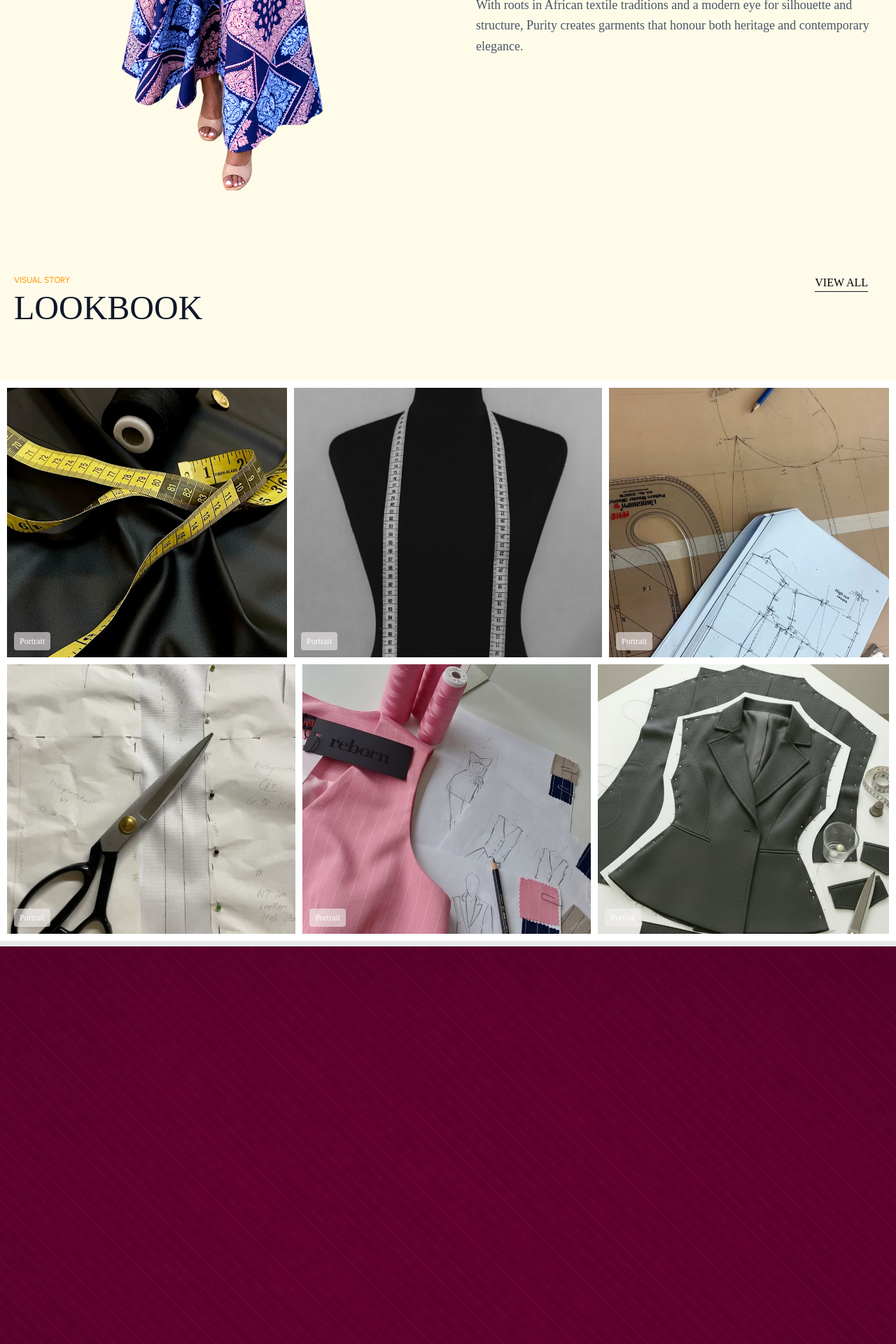
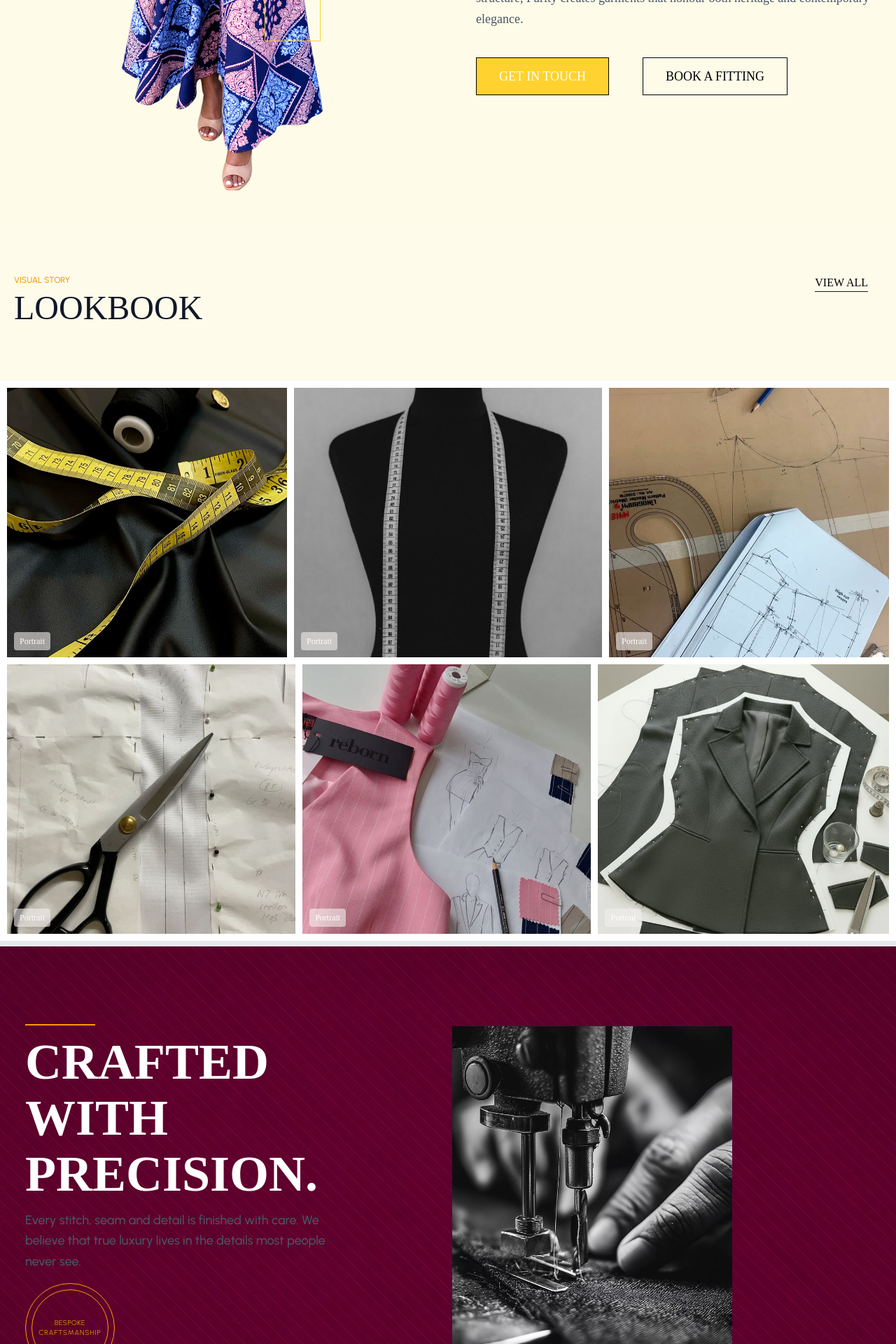
Before and after one commit to PromiseMachio/purity_GT_website, a React app in the folder frontend/: page / in a window 1280 px wide. Shown: the part 2060-3980 px from the top of the page at 70% size. Built offline with nearby package versions, Linux system fonts and the light colour scheme; the HTML template or start-up script is replaced by a standard one; a web font is replaced by a local one.

Commit message:
Finishing frontpage

```diff
--- a/frontend/src/contents/home/Aboutme.jsx
+++ b/frontend/src/contents/home/Aboutme.jsx
@@ -1,17 +1,21 @@
 import React from 'react'
 import { ABOUTME } from '../../data/constants'
 import { Quote } from 'lucide-react'
+import { useNavigate } from 'react-router-dom'
 
 const Aboutme = () => {
+    const navigate = useNavigate()
     return (
         <section className='relative min-h-[90vh] overflow-hidden bg-yellow-50 flex items-center'>
             <div className='max-w-7xl z-10 w-full px-4 sm:px-6 lg:px-8 py-10 mx-auto'>
                 <div className='grid grid-cols-1 lg:grid-cols-2 gap-12 lg:gap-20 items-center'>
 
                     {/* Left Side: Image Container */}
-                    <div className='w-auto max-w-md mx-auto lg:max-w-none'>
+                    <div className='relative w-auto max-w-md mx-auto lg:max-w-none'>
+                        <div className='absolute top-1/4 left-1/4 border border-amber-300 w-20 h-20' />
+                        <div className='absolute bottom-1/4 right-1/4 border border-amber-300 w-20 h-20' />
                         <img
-                            className='w-auto h-auto max-h-[900px] object-cover'
+                            className='w-auto h-auto max-h-[900px] object-cover transition-transform duration-700 hover:scale-110'
                             src={ABOUTME.image2}
                             alt="about-image"
                         />
@@ -37,7 +41,17 @@ const Aboutme = () => {
                             <p>{ABOUTME.paragraph[1]}</p>
                         </div>
 
-                        <div className=''>
+                        <div className='flex flex-col lg:flex-row w-full items-center gap-12 mt-10 '>
+                            <button
+                            onClick={()=>navigate('/services')}
+                            className='w-full lg:w-auto uppercase text-lg px-8 py-3 border border-black text-white bg-amber-300 transition-all duration-300 hover:text-black hover:bg-amber-500 hover:border-white '>
+                                Get In Touch
+                            </button>
+                            <button
+                            onClick={()=>navigate('/booking')}
+                            className='w-full lg:w-auto uppercase text-lg bg-transparent px-8 py-3 text-black border border-black transition-all duration-300 hover:border-amber-500 hover:text-amber-500 '>
+                                Book A fitting
+                            </button>
 
                         </div>
 
--- a/frontend/src/contents/home/Craft.jsx
+++ b/frontend/src/contents/home/Craft.jsx
@@ -6,6 +6,42 @@ const Craft = () => {
         <section className='relative min-h-[90vh] w-full bg-cover bg-center bg-no-repeat flex items-center justify-center overflow-hidden bg-linear-to-tl from-gray-900 via-gray-700 to-gray-300' style={{ backgroundImage: `url(${CRAFTING_CONTENT.backgroundImg})` }}>
             <div className='relative z-10 max-w-7xl sm:px-6 lg:py-10 w-full'>
                 <div className='grid grid-cols-1 lg:grid-cols-2 items-center pl-3 '>
+                    {/* left side  */}
+                    <div className='text-left space-y-4'>
+                        <div className='border border-amber-500 w-25' />
+                        <div className=' text-7xl font-semibold text-white space-y-2' >
+                            <p>{CRAFTING_CONTENT.name[0]}</p>
+                            <p>{CRAFTING_CONTENT.name[1]}</p>
+                            <p>{CRAFTING_CONTENT.name[2]}</p>
+                        </div>
+
+                        <div className='text-lg paragraph-font text-gray-600 text-based leading-relaxed tracking-normal'>
+                            <p >{CRAFTING_CONTENT.paragraph[0]}</p>
+                            <p >{CRAFTING_CONTENT.paragraph[1]}</p>
+                            <p >{CRAFTING_CONTENT.paragraph[2]}</p>
+                        </div>
+                        <div className="relative border border-amber-500 rounded-full w-32 h-32 flex flex-col items-center justify-center text-center p-2">
+                            {/* Decorative Inner Ring */}
+                            <div className="absolute inset-2 border border-amber-500 rounded-full pointer-events-none" />
+
+                            {/* Centered Typography */}
+                            <p className=" paragraph-font text-[10px] font-light text-amber-400 uppercase tracking-wider leading-none">Bespoke</p>
+                            <p className=" paragraph-font text-[10px] font-light text-amber-400 uppercase tracking-widest leading-none mt-1">Craftsmanship</p>
+                        </div>
+
+                    </div>
+                     {/* right side  */}
+                     <div className='relative w-100 h-120  p-5 overflow-hidden mb-5 mt-2  max-w-md transition-transform duration-300 hover:scale-100 '>
+                        <img
+                        className=' absolute inset-0  bg-gradient-to-t from-black/80 via-black/30 to-transparent  w-100 h-120  object-cover  transition-transform duration-300 hover:scale-100'
+                        src={CRAFTING_CONTENT.image} alt="" />
+
+                     </div>
+
+
+                    <div>
+
+                    </div>
                 </div>
             </div>
         </section>
--- a/frontend/src/contents/home/Lookbook.jsx
+++ b/frontend/src/contents/home/Lookbook.jsx
@@ -54,7 +54,7 @@ const Lookbook = () => {
                                     src={image.image}
                                     alt="Gallery item"
                                     onLoad={(e) => handleImageLoad(image.id, e)}
-                                    className='w-full h-full object-cover'
+                                    className='w-full h-full object-cover transition-transform duration-700 group-hover:scale-110'
                                 />
 
                                 <span className="orientation-badge">{image.orientation}</span>
--- a/frontend/src/data/constants.js
+++ b/frontend/src/data/constants.js
@@ -19,8 +19,10 @@ import image5 from '../assets/lookImg5.jpg'
 import aboutme from '../assets/aboutImage1.png'
 import aboutMe from '../assets/aboutImage2.png'
 
+
 // Importing crafting images
 import craftBg from '../assets/sectionBackgroundImg1.png'
+import craftingBgImg from '../assets/craftingBGimage.jpg'
 
 export const NAV_LINKS=[
     {id:'collection', label:'Collection' },
@@ -135,12 +137,15 @@ export const FOOTER_CONTENT=[
 
 export const CRAFTING_CONTENT = {
     backgroundImg:craftBg,
+    image:craftingBgImg,
     name:[
         'CRAFTED',
         'WITH',
         'PRECISION.'
     ],
-    paragraph:'Every stitch, seam and detail is finished with care. We believe that true luxury lives in the details most people never see.',
+    paragraph:['Every stitch, seam and detail is finished with care. We',
+         'believe that true luxury lives in the details most people',
+          'never see.'],
     stamp:''
 
 
--- a/frontend/src/index.css
+++ b/frontend/src/index.css
@@ -77,14 +77,14 @@
     width: 80%;
     height: 80%;
     object-fit: fill;
-    /* Crops cleanly to eliminate blank spaces */
+
     transition: transform 0.3s ease;
 
   }
-
-  .gallery-item img:hover{
-    transition: transform 0.5s ease-out;
-  }
+  /* Crops cleanly to eliminate blank spaces */
+  /* .gallery-item:hover{
+    scale: 1.5;
+  } */
 
   /* Minimalist state badge overlay */
   .orientation-badge {
--- a/frontend/src/layout/Footer.jsx
+++ b/frontend/src/layout/Footer.jsx
@@ -1,6 +1,7 @@
 import React from 'react'
 import { FOOTER_CONTENT, NAV_LINKS } from '../data/constants'
 import { useNavigate } from 'react-router-dom'
+import { Heart } from 'lucide-react'
 
 const Footer = () => {
     const navigate = useNavigate()
@@ -58,6 +59,20 @@ const Footer = () => {
                     </div>
 
                 </div>
+                <div className='border border-gray-600 w-full lg:w-auto space-y-4 mt-10' />
+                <div className='flex flex-col lg:flex-row items-center justify-between mt-5'>
+                    <div className='text-xs text-gray-700 leading-0 tracking-tight'>
+                        <p>© 2026 Purity Bespoke Fashion. All rights reserved.</p>
+                    </div>
+                    <div className=' flex gap-2 text-xs text-gray-700 leading-0 tracking-tight p-6' >
+                        <p className='mt-3' >Created with</p> <Heart className='text-red-600 w-6 h-6 mt-0.5 mb-1.5 animate-pulse' fill='currentColor' /><p className='mt-3'> Arauna </p>
+                    </div>
+                    <div className='text-xs text-gray-700 leading-0 tracking-tight'>
+                        <p>Crafted with precision — Nairobi, Kenya</p>
+                    </div>
+
+
+                </div>
             </div>
         </footer>
     )
--- a/frontend/src/pages/Home.jsx
+++ b/frontend/src/pages/Home.jsx
@@ -13,7 +13,7 @@ const Home = () => {
   return (
     <div >
       <Navbar />
-      <main className='lg:pb-[1vh] pb-[200vh]' >
+      <main className='lg:pb-[1vh] pb-[205vh]' >
         <Hero />
         <About />
         <Aboutme />
```
Also changed, not shown: frontend/src/assets/craftingBGimage.jpg (added), 1 other file (tests, documents, lock files or other folders).
